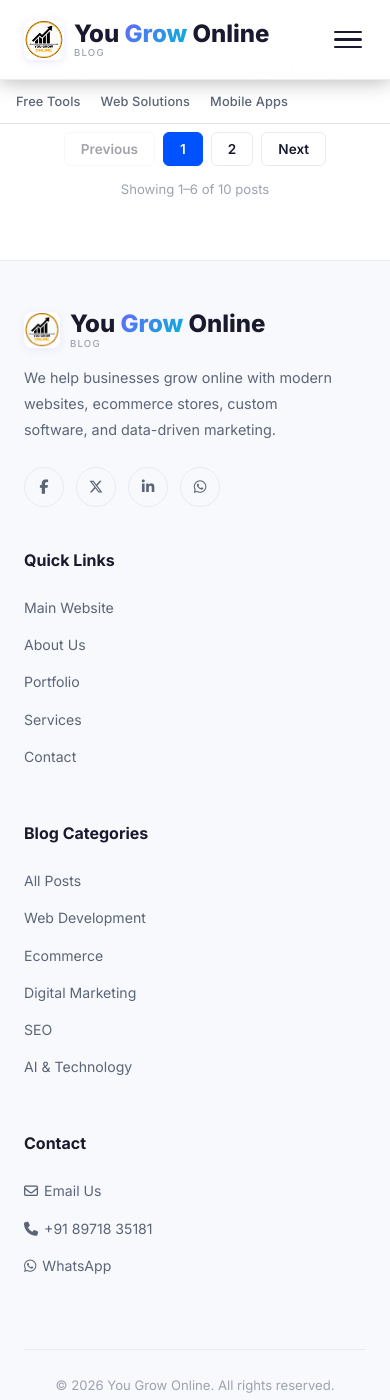
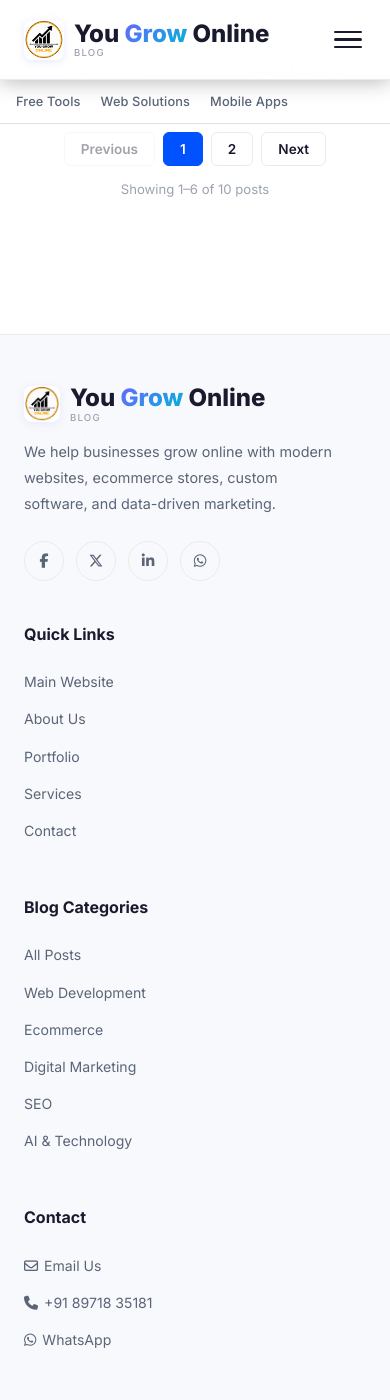
Before and after one commit to dileepkr1996c-arch/blog.yougrowonline, a Jekyll site: the page built from index.html, in a window 390 px wide and 1400 px high, scrolled down 2967 px. Built offline with Jekyll 4.4.1, drawn with Linux system fonts in a browser that asks for light colours.

Commit message:
ads place

```diff
--- a/_layouts/default.html
+++ b/_layouts/default.html
@@ -6,6 +6,10 @@
   window.googletag = window.googletag || {cmd: []};
   googletag.cmd.push(function() {
     googletag.defineSlot('/23002577677/YGO_Home_Header', [[200, 200], [320, 50], [468, 60], [970, 250], [970, 90], [728, 90]], 'div-gpt-ad-1784241977881-0').addService(googletag.pubads());
+    googletag.defineSlot('/23002577677/YGO_Home_Header', [[300, 100], [728, 90], [300, 75], [300, 50], [970, 90], [468, 60]], 'div-gpt-ad-1784274076502-0').addService(googletag.pubads());
+    googletag.defineSlot('/23002577677/BOTTOM_ADS', [[728, 90], [300, 50], [468, 60], [970, 90], [300, 75], [750, 100], [300, 100]], 'div-gpt-ad-1784274438193-0').addService(googletag.pubads());
+    googletag.defineSlot('/23002577677/RIGHT_SIDEBAR_ADS', [[120, 600], [160, 600]], 'div-gpt-ad-1784274755895-0').addService(googletag.pubads());
+    googletag.defineSlot('/23002577677/tool_index_LEFT_Sidebar', [[120, 600], [160, 600]], 'div-gpt-ad-1784275100998-0').addService(googletag.pubads());
     googletag.pubads().enableSingleRequest();
     googletag.enableServices();
   });
--- a/assets/css/style.css
+++ b/assets/css/style.css
@@ -2080,6 +2080,30 @@
   color: var(--accent-primary);
 }
 
+/* ----- Ad Containers (Responsive) ----- */
+.ad-wrap {
+  max-width: 100%;
+  overflow: hidden;
+  text-align: center;
+}
+.ad-wrap > div {
+  display: inline-block;
+}
+.ad-desktop-only {
+  display: block;
+}
+.ad-sidebar-skyscraper {
+  display: block;
+}
+@media (max-width: 768px) {
+  .ad-desktop-only {
+    display: none;
+  }
+  .ad-sidebar-skyscraper {
+    display: none;
+  }
+}
+
 /* ----- Page Header (inner pages) ----- */
 .page-header {
   padding: calc(var(--header-height) + var(--subnav-height)) 0 20px;
--- a/index.html
+++ b/index.html
@@ -9,6 +9,13 @@
       <script>
         googletag.cmd.push(function() { googletag.display('div-gpt-ad-1784238776807-0'); });
       </script>
+    </div>
+    <div class="ad-wrap ad-desktop-only">
+      <div id='div-gpt-ad-1784274076502-0' style='min-width: 300px; min-height: 50px;'>
+        <script>
+          googletag.cmd.push(function() { googletag.display('div-gpt-ad-1784274076502-0'); });
+        </script>
+      </div>
     </div>
     <h1>Our Blog</h1>
     <p>Insights, guides, and news on web development, digital marketing, and AI technology.</p>
@@ -37,6 +44,14 @@
     <div class="pagination-info" id="blogPaginationInfo" style="text-align:center;font-size:0.82rem;color:var(--text-muted);margin-top:12px;"></div>
   </div>
 </section>
+
+<div class="ad-wrap" style="padding: 8px 0;">
+  <div id='div-gpt-ad-1784274438193-0' style='min-width: 300px; min-height: 50px;'>
+    <script>
+      googletag.cmd.push(function() { googletag.display('div-gpt-ad-1784274438193-0'); });
+    </script>
+  </div>
+</div>
 
 <style>
 .pagination-bar { display:flex; justify-content:center; align-items:center; gap:8px; margin-top:24px; flex-wrap:wrap; }
```
Also changed, not shown: _layouts/post.html (+14 -0 lines).
